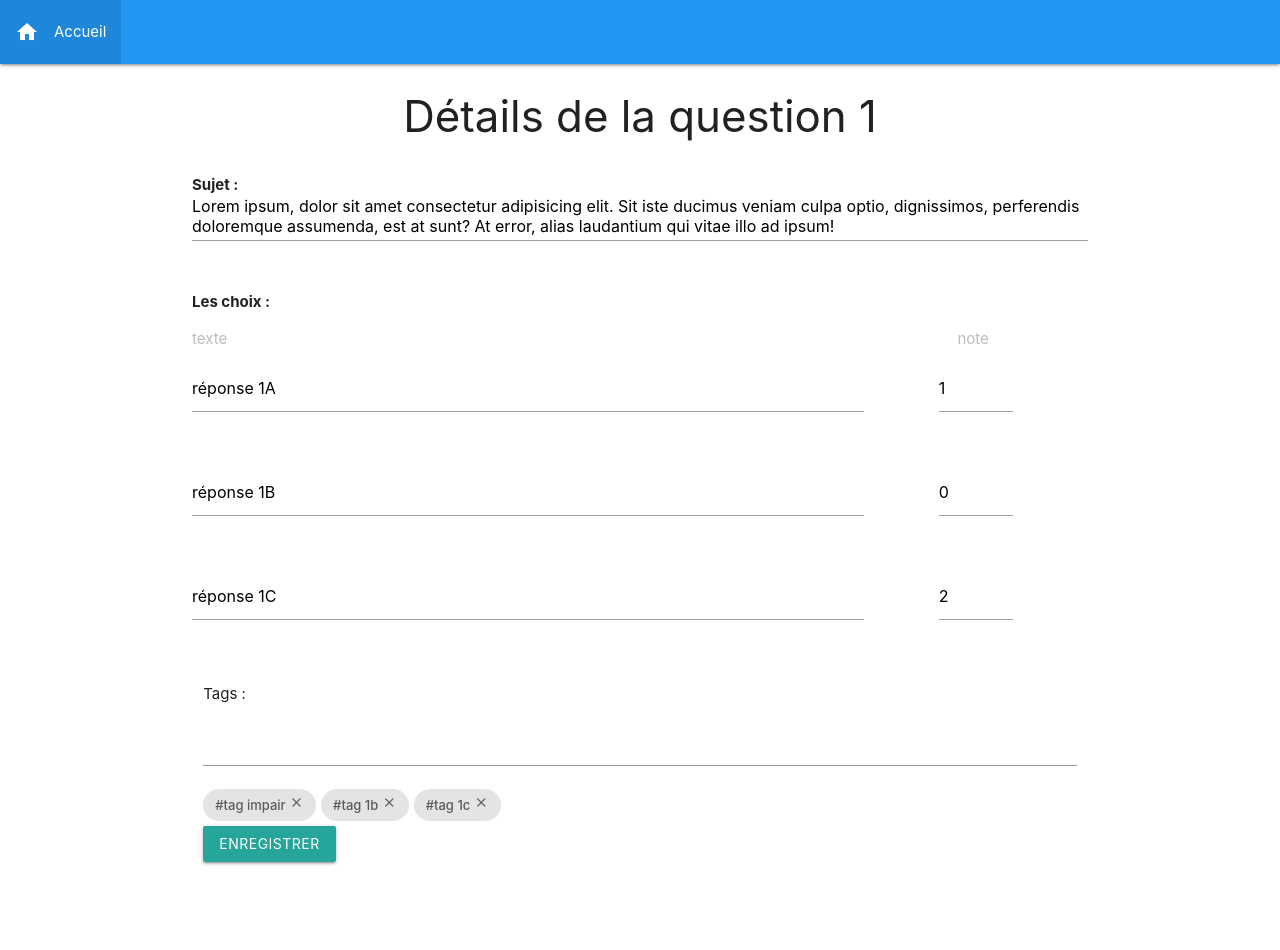
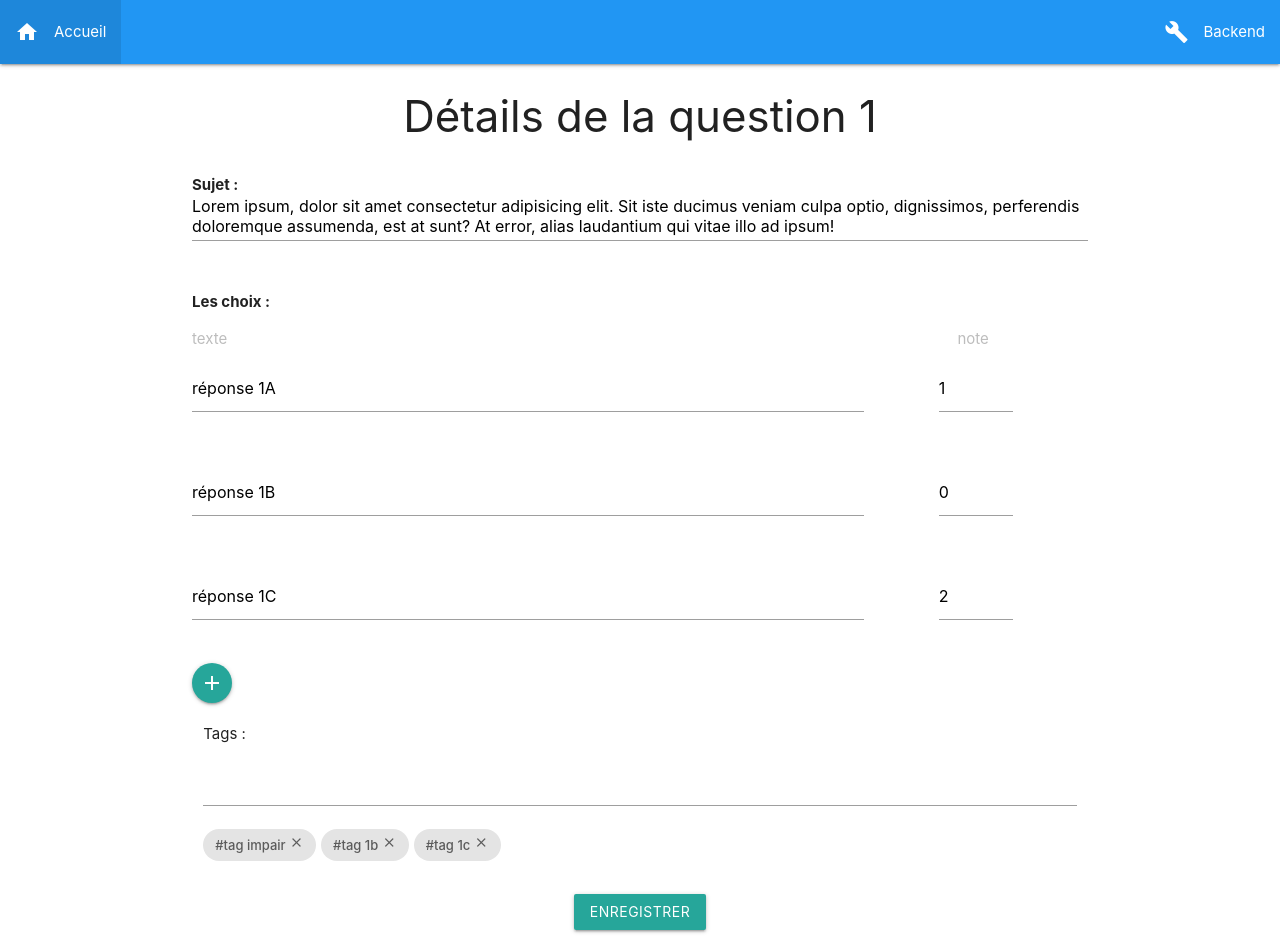
Before and after one commit to gI7DUmmY/quizz, a Vue app: page /backend/1 in a window 1280 px wide. Before the commit the page ends 882 px from the top, so only its background shows below. Built offline with nearby package versions, Linux system fonts and the light colour scheme; data requests are answered from the project's data file.

Commit message:
:lipstick: :sparkles: navbar + backend + addChoice

```diff
--- a/src/App.vue
+++ b/src/App.vue
@@ -7,6 +7,11 @@
           <li>
             <router-link to="/">
               <i class="material-icons left">home</i>Accueil
+            </router-link>
+          </li>
+          <li class="right">
+            <router-link :to="{ name: 'Backend' }">
+              <i class="material-icons left">build</i>Backend
             </router-link>
           </li>
         </ul>
--- a/src/components/Tableau.vue
+++ b/src/components/Tableau.vue
@@ -53,6 +53,7 @@ export default {
   display: inline-block;
 }
 .match {
-  font-weight: bold;
+  color: #4db6ac;
+  font-weight: 500;
 }
 </style>
--- a/src/components/Tags.vue
+++ b/src/components/Tags.vue
@@ -29,9 +29,7 @@ export default {
     let lesTags = ref([])
     let tagSet = new Set()
 
-    props.tags.forEach(item => {
-      tagSet.add(item)
-    })
+    props.tags.forEach(item => tagSet.add(item))
 
     lesTags.value = [...tagSet]
 
--- a/src/views/Home.vue
+++ b/src/views/Home.vue
@@ -30,7 +30,7 @@ export default {
   setup () {
     const { qcm, erreur, load } = GetQcm()
     const qtte = ref(1)
-    const router = new useRouter()
+    const router = new useRouter
 
     const num = computed (() => {
       return Math.round(qtte.value)
--- a/src/views/backend/Details.vue
+++ b/src/views/backend/Details.vue
@@ -2,7 +2,7 @@
 <div class="container">
   <div v-if="question" class="row">
     <h3 class="center-align">Détails de la question {{ id }}</h3>
-    <form class="col s12">
+    <form @submit.prevent="save" class="col s12">
       <div class="row">
         <div class="input-field col s12" id="sujet">
           <div class="entete">Sujet :</div>
@@ -22,10 +22,13 @@
             <input type="number" :value="rep.note" class="col s1 offset-s1">
           </div>
         </div>
+        <button class="btn-floating" @click="addChoice">
+          <i class="material-icons">add</i>
+        </button>
 
       </div>
       <Tags :tags="question.tags" @addTag="updateTags" @remTag="updateTags" />
-      <div class="btn">Enregistrer</div>
+      <button type="submit" class="btn">Enregistrer</button>
     </form>
   </div>
 </div>
@@ -56,9 +59,17 @@ export default {
       }
     }
 
+    const save = async () => {}
+
+    const addChoice = () => {
+      console.log(question.value.choix.length)
+      const newChoice = { id: question.value.choix.length, texte: 'Nouveau choix', note: 0 }
+      question.value.choix.push(newChoice)
+    }
+
     load()
 
-    return { question, erreur, updateTags }
+    return { question, erreur, updateTags, save, addChoice }
   }
 }
 </script>
@@ -75,4 +86,10 @@ export default {
   margin-top: 1em;
   margin-bottom: 0px;
 }
+button[type="submit"], button[type="reset"] {
+  display: block;
+  margin-top: 2em;
+  margin-right: auto;
+  margin-left: auto;
+}
 </style>
```
